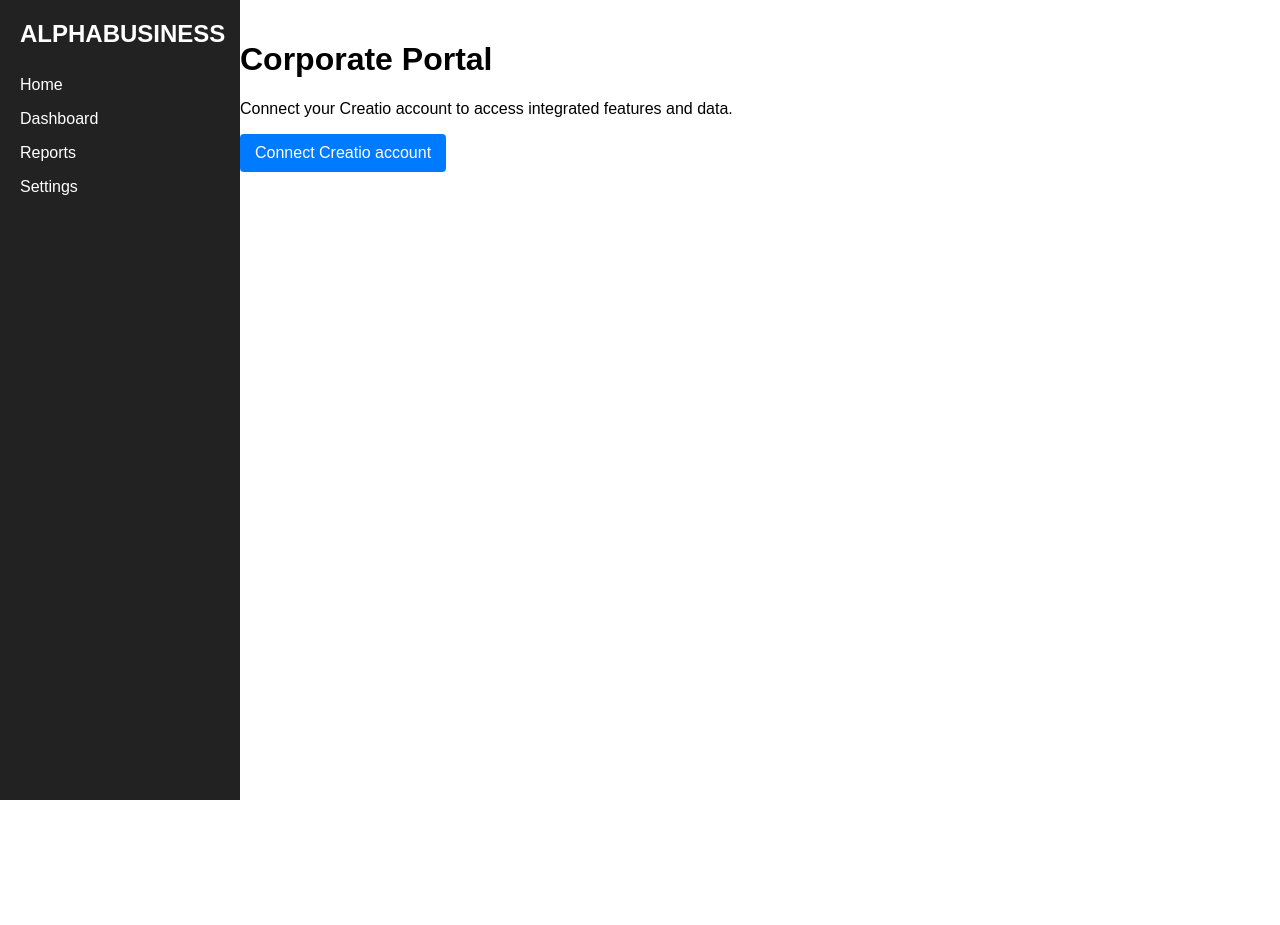
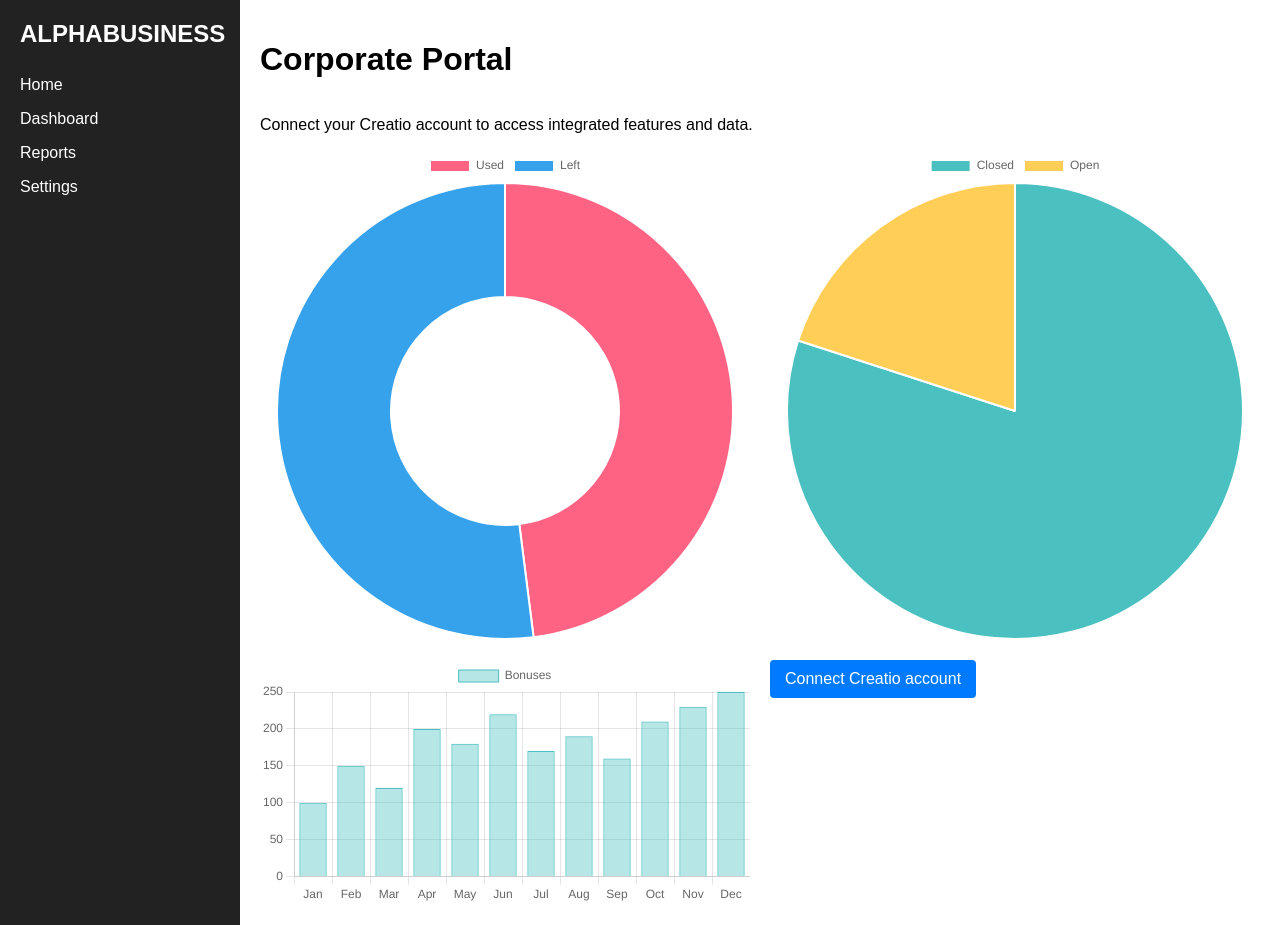
Before and after one commit to i1kom/CreatioAuthCodeDemo, a Flask app: page / in a window 1280 px wide. Before the commit the page ends 800 px from the top, so only its background shows below. Run offline with Flask 3, Linux system fonts and the light colour scheme.

Commit message:
Refactor layout to use flexbox

```diff
--- a/static/css/style.css
+++ b/static/css/style.css
@@ -1,15 +1,18 @@
 body {
   margin: 0;
   font-family: Arial, sans-serif;
+  display: flex;
+  min-height: 100vh;
 }
 
 .sidebar {
   width: 200px;
   background: #222;
   color: #fff;
-  height: 100vh;
-  position: fixed;
   padding: 20px;
+  flex-shrink: 0;
+  display: flex;
+  flex-direction: column;
 }
 
 .sidebar h2 {
@@ -24,8 +27,10 @@ body {
 }
 
 .main {
-  margin-left: 220px;
+  flex: 1;
   padding: 20px;
+  display: flex;
+  flex-direction: column;
 }
 
 .btn {
@@ -40,3 +45,14 @@ body {
 .error {
   color: red;
 }
+
+.chart-grid {
+  display: flex;
+  flex-wrap: wrap;
+  gap: 20px;
+}
+
+.chart-container {
+  flex: 1 1 45%;
+  min-width: 300px;
+}
--- a/static/js/app.js
+++ b/static/js/app.js
@@ -1,11 +1,92 @@
+function renderStaticCharts() {
+  const grid = document.createElement('div');
+  grid.className = 'chart-grid';
+
+  // Vacation days left chart
+  const vacationContainer = document.createElement('div');
+  vacationContainer.className = 'chart-container';
+  const vacationCanvas = document.createElement('canvas');
+  vacationCanvas.id = 'vacationChart';
+  vacationContainer.appendChild(vacationCanvas);
+  grid.appendChild(vacationContainer);
+
+  // Personal development plan tasks chart
+  const pdpContainer = document.createElement('div');
+  pdpContainer.className = 'chart-container';
+  const pdpCanvas = document.createElement('canvas');
+  pdpCanvas.id = 'pdpChart';
+  pdpContainer.appendChild(pdpCanvas);
+  grid.appendChild(pdpContainer);
+
+  // Bonuses by month chart
+  const bonusContainer = document.createElement('div');
+  bonusContainer.className = 'chart-container';
+  const bonusCanvas = document.createElement('canvas');
+  bonusCanvas.id = 'bonusChart';
+  bonusContainer.appendChild(bonusCanvas);
+  grid.appendChild(bonusContainer);
+
+  // Fake data for charts
+  new Chart(vacationCanvas.getContext('2d'), {
+    type: 'doughnut',
+    data: {
+      labels: ['Used', 'Left'],
+      datasets: [{
+        data: [12, 13],
+        backgroundColor: ['#FF6384', '#36A2EB']
+      }]
+    },
+    options: {responsive: true}
+  });
+
+  new Chart(pdpCanvas.getContext('2d'), {
+    type: 'pie',
+    data: {
+      labels: ['Closed', 'Open'],
+      datasets: [{
+        data: [80, 20],
+        backgroundColor: ['#4BC0C0', '#FFCE56']
+      }]
+    },
+    options: {responsive: true}
+  });
+
+  new Chart(bonusCanvas.getContext('2d'), {
+    type: 'bar',
+    data: {
+      labels: ['Jan', 'Feb', 'Mar', 'Apr', 'May', 'Jun', 'Jul', 'Aug', 'Sep', 'Oct', 'Nov', 'Dec'],
+      datasets: [{
+        label: 'Bonuses',
+        data: [100, 150, 120, 200, 180, 220, 170, 190, 160, 210, 230, 250],
+        backgroundColor: 'rgba(75,192,192,0.4)',
+        borderColor: 'rgba(75,192,192,1)',
+        borderWidth: 1
+      }]
+    },
+    options: {
+      scales: {
+        y: { beginAtZero: true }
+      },
+      responsive: true
+    }
+  });
+
+  return grid;
+}
+
 function showConnect() {
   const content = document.getElementById('content');
   content.innerHTML = '';
+  const grid = renderStaticCharts();
+  const container = document.createElement('div');
+  container.className = 'chart-container';
   const btn = document.createElement('a');
   btn.className = 'btn';
   btn.href = '/login';
   btn.textContent = 'Connect Creatio account';
-  content.appendChild(btn);
+  container.appendChild(btn);
+  grid.appendChild(container);
+  content.appendChild(grid);
 }
 
 function showDashboard(data) {
@@ -17,9 +98,14 @@ function showDashboard(data) {
     info.textContent = 'Logged in as ' + name;
     content.appendChild(info);
   }
+  const grid = renderStaticCharts();
+  const activityContainer = document.createElement('div');
+  activityContainer.className = 'chart-container';
   const canvas = document.createElement('canvas');
   canvas.id = 'activityChart';
-  content.appendChild(canvas);
+  activityContainer.appendChild(canvas);
+  grid.appendChild(activityContainer);
+  content.appendChild(grid);
 
   if (data.activities && data.activities.length) {
     const list = document.createElement('ul');
--- a/templates/dashboard.html
+++ b/templates/dashboard.html
@@ -4,7 +4,7 @@
     <title>Alphabusiness Dashboard</title>
     <link rel="stylesheet" href="{{ url_for('static', filename='css/style.css') }}">
 </head>
-<body>
+<body class="layout">
     <div class="sidebar">
         <h2>ALPHABUSINESS</h2>
         <nav>
--- a/templates/index.html
+++ b/templates/index.html
@@ -8,7 +8,7 @@
     <script defer src="{{ url_for('static', filename='js/app.js') }}"></script>
 
 </head>
-<body>
+<body class="layout">
     <div class="sidebar">
         <h2>ALPHABUSINESS</h2>
         <nav>
```
